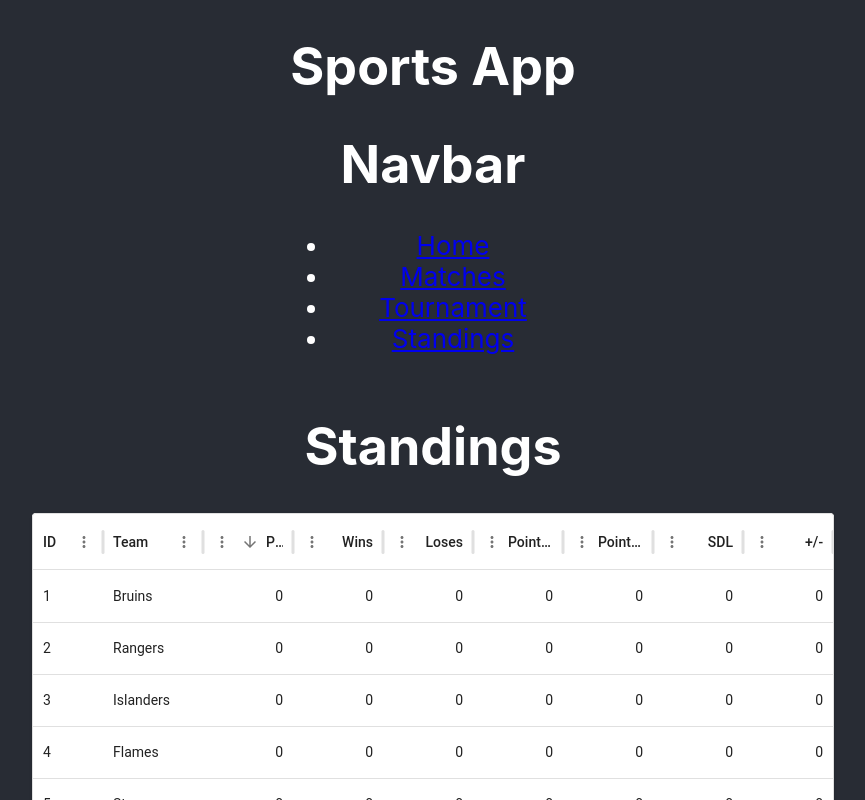
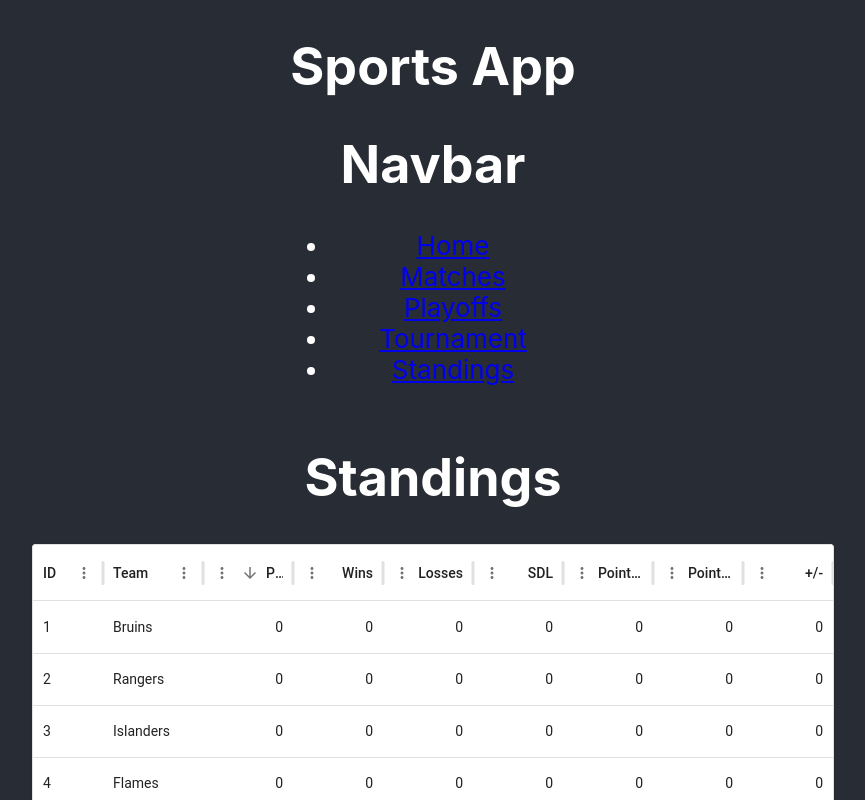
Before and after one commit to RickyFig17/Sports-app, a React (Create React App) app: page /standings in a window 1280 px wide. Shown: the top 800 px of the page, without its empty margins (207-1072 px from the left). Built offline with nearby package versions, Linux system fonts and the light colour scheme.

Commit message:
adding red line to standings

```diff
--- a/src/App.js
+++ b/src/App.js
@@ -6,6 +6,7 @@ import Standings from "./Standings";
 import Tournament from "./Tournament";
 import Matches from "./Matches";
 import React, { useState } from "react";
+import Playoffs from "./Playoffs";
 
 function App() {
   const initialTeams = [
@@ -115,6 +116,7 @@ function App() {
               element={<Standings standings={standings} />}
             />
             <Route path="/Tournament" element={<Tournament />} />
+            <Route path="/playoffs" element={<Playoffs />} />
           </Routes>
         </BrowserRouter>
       </header>
--- a/src/Navbar.js
+++ b/src/Navbar.js
@@ -12,6 +12,9 @@ function Navbar() {
         <li>
             <Link to="/matches">Matches</Link>
         </li>
+        <li>
+            <Link to="/playoffs">Playoffs</Link>
+        </li>
          <li>
             <Link to="/tournament">Tournament</Link>
         </li>
--- /dev/null
+++ b/src/Playoffs.js
@@ -0,0 +1,10 @@
+import React from "react";
+import "./Playoffs.scss"
+
+function Playoffs() {
+    return(
+        <h1>Playoffs</h1>
+    )
+}
+
+export default Playoffs;
--- a/src/Standings.js
+++ b/src/Standings.js
@@ -3,6 +3,7 @@ import { useState } from "react";
 import { DataGrid, GridColDef } from "@mui/x-data-grid";
 import Paper from "@mui/material/Paper";
 import Matches from "./Matches";
+import { styled } from "@mui/material/styles";
 
 function Standings({ standings }) {
   const columns = [
@@ -17,11 +18,16 @@ function Standings({ standings }) {
     },
     {
       field: "loses",
-      headerName: "Loses",
+      headerName: "Losses",
       type: "number",
       width: 90,
     },
-
+    {
+      field: "suddendeathloses",
+      headerName: "SDL",
+      type: "number",
+      width: 90,
+    },
     {
       field: "pointsfor",
       headerName: "Points For",
@@ -32,12 +38,6 @@ function Standings({ standings }) {
     {
       field: "pointsagainst",
       headerName: "Points Against",
-      type: "number",
-      width: 90,
-    },
-    {
-      field: "suddendeathloses",
-      headerName: "SDL",
       type: "number",
       width: 90,
     },
@@ -55,10 +55,16 @@ function Standings({ standings }) {
     points: team.points,
     wins: team.wins,
     loses: team.loses,
+    suddendeathloses: team.suddendeathloses,
     pointsfor: team.pointsfor,
     pointsagainst: team.pointsagainst,
-    suddendeathloses: team.suddendeathloses,
     plusminus: team.plusminus,
+  }));
+
+  const StyledDataGrid = styled(DataGrid)(({ theme }) => ({
+    "& .MuiDataGrid-row.red-divider": {
+      borderBottom: "3px solid red",
+    },
   }));
 
   return (
@@ -66,7 +72,7 @@ function Standings({ standings }) {
       <h1>Standings</h1>
 
       <Paper>
-        <DataGrid
+        <StyledDataGrid
           rows={rows}
           columns={columns}
           pageSizeOptions={[5, 20]}
@@ -76,6 +82,16 @@ function Standings({ standings }) {
               sortModel: [{ field: "points", sort: "desc" }],
             },
           }}
+          getRowClassName={(params) => {
+            const totalGames = standings.reduce(
+              (sum, t) => sum + t.wins + t.loses,
+              0
+            );
+            if (totalGames >= 8 && params.indexRelativeToCurrentPage === 7) {
+              return "red-divider";
+            }
+            return "";
+          }}
         />
       </Paper>
     </div>
```
Also changed, not shown: src/Playoffs.scss (added).
